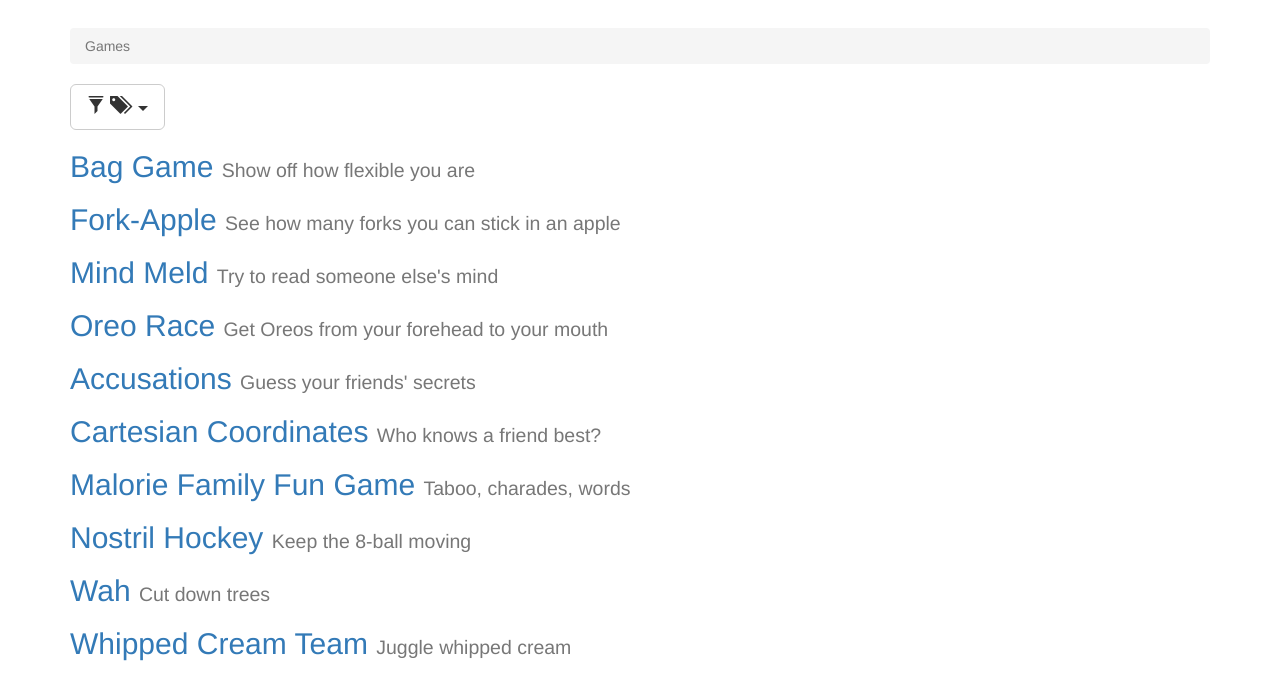
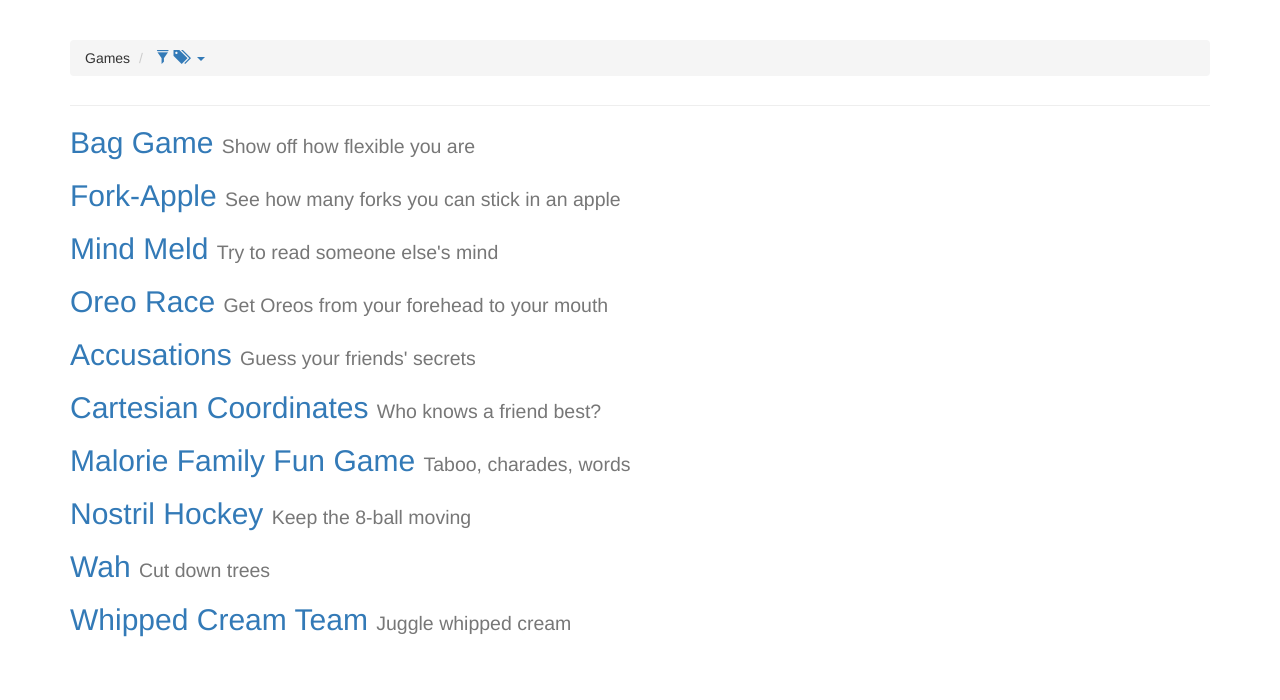
Before and after one commit to davidselassie/games, a Jekyll site: the page built from index.html, in a window 1280 px wide. Shown: the top 700 px of the page. Built offline with Jekyll 4.4.1, drawn with Linux system fonts in a browser that asks for light colours; nearby versions of some CDN libraries.

Commit message:
Way nicer headers.

```diff
--- a/index.html
+++ b/index.html
@@ -35,21 +35,22 @@
     </script>
   </head>
 
-  <body ng-controller="FilterController" style="padding-top: 2em;">
+  <body ng-controller="FilterController">
     <div class="container">
+
+      <div class="page-header">
         <ol class="breadcrumb">
-        <li class="active">Games</li>
-      </ol>
+          <li>Games</li>
 
-      <div class="btn-group">
-        <button type="button" class="btn btn-lg btn-default dropdown-toggle" data-toggle="dropdown" aria-expanded="false">
+          <li class="dropdown">
+            <a href="#" class="dropdown-toggle" data-toggle="dropdown" role="button" aria-expanded="false">
               <span class="glyphicon glyphicon-filter" aria-hidden="true"></span>
               <span class="glyphicon glyphicon-tags" aria-hidden="true"></span>
               {% raw %}
               <span style="margin-left: 0.25em;">{{ getFilterTag() }}</span>
               {% endraw %}
               <span class="caret"></span>
-        </button>
+            </a>
             <ul class="dropdown-menu" role="menu">
               <!-- All links require target="_self" to actually cause a page reload when using $location. -->
               <!-- When using GitHub Pages, we have to explicitly use the baseurl. -->
@@ -69,13 +70,16 @@
                 </a>
               </li>
             </ul>
+          </li>
+
+        </ol>
       </div>
 
       {% assign sorted_posts = (site.posts | sort:title) %}
       {% for post in sorted_posts %}
       <h2 ng-cloak ng-show="shouldShow({{ post.tags | jsonify | escape }})">
         <a href="{{ site.baseurl }}{{ post.url }}" target="_self">{{ post.title }}</a>
-        <small>{{ post.oneliner }}</small>
+        <small class="hidden-xs">{{ post.oneliner }}</small>
       </h2>
       {% endfor %}
 
```
Also changed, not shown: _layouts/game.html (+6 -5 lines). Lines whose indentation alone changed are shown as unchanged.
